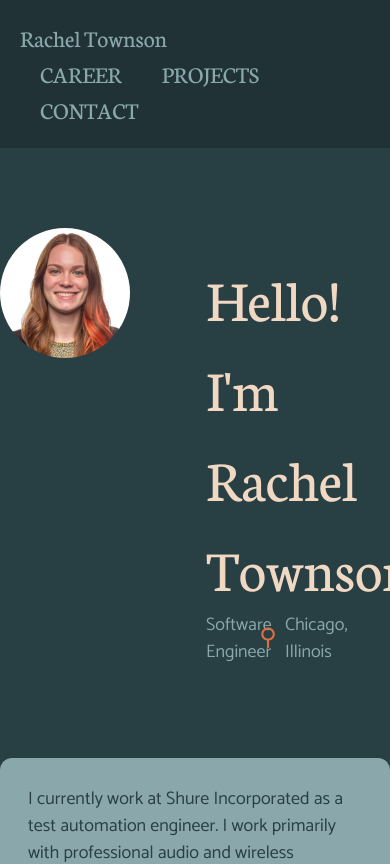
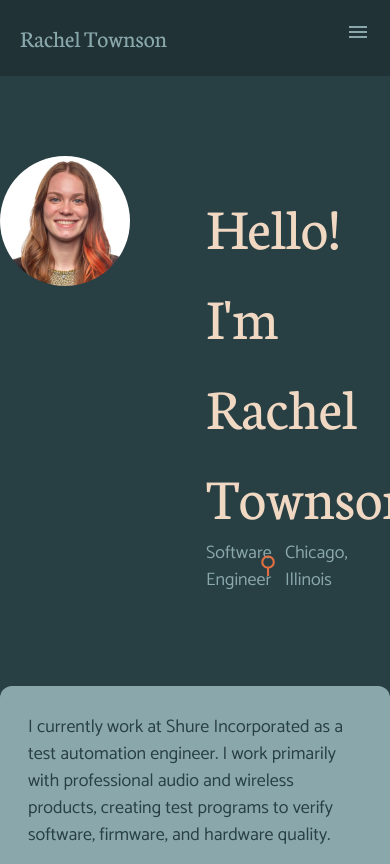
Before and after one commit to townsonr/my-portfolio-site, a Next.js app: page / in a window 390 px wide. Shown: the top 864 px of the page. Built offline with nearby package versions, Linux system fonts and the light colour scheme.

Commit message:
Fix mobile nav bar

```diff
--- a/src/app/common/nav_bar.tsx
+++ b/src/app/common/nav_bar.tsx
@@ -1,14 +1,23 @@
 import '@/app/globals.css';
 import React from 'react';
 import Link from 'next/link';
+import { NavMenu } from './nav_menu';
 
 export function NavBar() {
     const button_style = 'text-lg px-5';
 
     return (
-        <nav className='font-neuton sticky top-0 px-5 py-5 bg-black bg-opacity-20'>
+        <div className='font-neuton '>
+            <link href="https://fonts.googleapis.com/icon?family=Material+Icons" rel="stylesheet"/>
+
+            {/* Mobile Navigation Dropdown Menu */}
+            <div className='sm:hidden'>
+                <NavMenu/>
+            </div>
+
+            {/* Desktop Navigation Buttons */}
+            <nav className='hidden sm:block font-neuton sticky top-0 px-5 py-5 bg-black bg-opacity-20'>
                 <div className='flow-root'>
-
                     <Link href={`/`}>
                         <h1 className='text-lg float-left'>Rachel Townson</h1>
                     </Link>
@@ -25,10 +34,10 @@ export function NavBar() {
                         <Link href={`/contact`}>
                             <button className={`${button_style}`}> CONTACT </button>
                         </Link>
+                    </div>
+                </div>
+            </nav>
 
         </div>
-
-            </div>
-        </nav>
       );
 }
--- /dev/null
+++ b/src/app/common/nav_menu.tsx
@@ -0,0 +1,49 @@
+'use client'
+
+import React, { useState } from 'react';
+import Link from 'next/link';
+
+export function NavMenu() {
+    const [isOpen, setIsOpen] = useState(false);
+
+    const toggleDropdown = () => {
+        setIsOpen(!isOpen);
+    };
+
+    return (
+        <nav className='flow-root'>
+            <div className='flow-root sticky top-0 px-5 py-5 bg-black bg-opacity-20'>
+                <Link className='float-left' href={`/`}>
+                    <h1 className='text-lg'>Rachel Townson</h1>
+                </Link>
+
+                {/* Menu Button */}
+                <div className='float-right'>
+                    <button onClick={toggleDropdown}>
+                        <span className="material-symbols-outlined">menu</span>
+                    </button>
+                </div>
+            </div>
+
+            {/* Open dropdown menu on click */}
+            {isOpen && (
+                <div className='flex flex-col items-end bg-black bg-opacity-10 px-5 py-5'>
+                    <Link href={`/career`}>
+                        <button className='block text-lg px-5'> CAREER </button>
+                    </Link>
+
+                    <Link href={`/projects`}>
+                        <button className='block text-lg px-5'> PROJECTS </button>
+                    </Link>
+
+                    <Link href={`/contact`}>
+                        <button className='block text-lg px-5'> CONTACT </button>
+                    </Link>
+                </div>
+            )}
+
+        </nav>
+
+
+    )
+}
--- a/src/app/globals.css
+++ b/src/app/globals.css
@@ -23,6 +23,13 @@ body {
   src: url("../public/fonts/neuton-v22-latin-regular.woff2") format('woff2');
 }
 
+@font-face {
+  font-family: 'Material Symbols Outlined';
+  font-style: normal;
+  font-weight: 400;
+  src: url(https://fonts.gstatic.com/icon/font?kit=kJF1BvYX7BgnkSrUwT8OhrdQw4oELdPIeeII9v6oDMzByHX9rA6RzaxHMPdY43zj-jCxv3fzvRNU22ZXGJpEpjC_1v-p_4MrImHCIJIZrDCvHOejbd5zrDAt69F98tqI9auRCBXCZA&skey=b8dc2088854b122f&v=v271) format('woff2');
+}
+
 /* @layer base {
   h1, h2, h3, h4, h5, h6 {
     font-family: theme("fontFamily.neuton");
--- a/src/app/layout.tsx
+++ b/src/app/layout.tsx
@@ -13,6 +13,8 @@ export default function RootLayout({
     <html lang="en">
       <head>
         <link rel="icon" href="/favicon.ico" sizes="any" />
+        <meta name="viewport" content="width=device-width, initial-scale=1.0" />
+        <link rel="stylesheet" href="https://fonts.googleapis.com/css2?family=Material+Symbols+Outlined:opsz,wght,FILL,GRAD@24,400,0,0&icon_names=menu" />
       </head>
       <body>{children}</body>
     </html>
```
Lines whose indentation alone changed are shown as unchanged.
